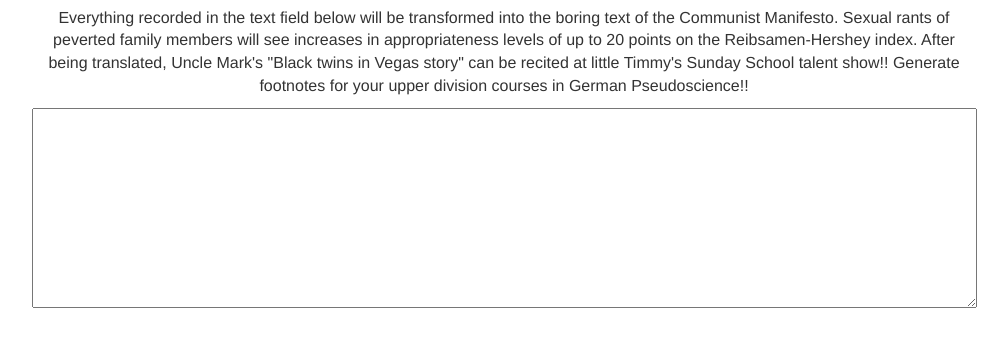
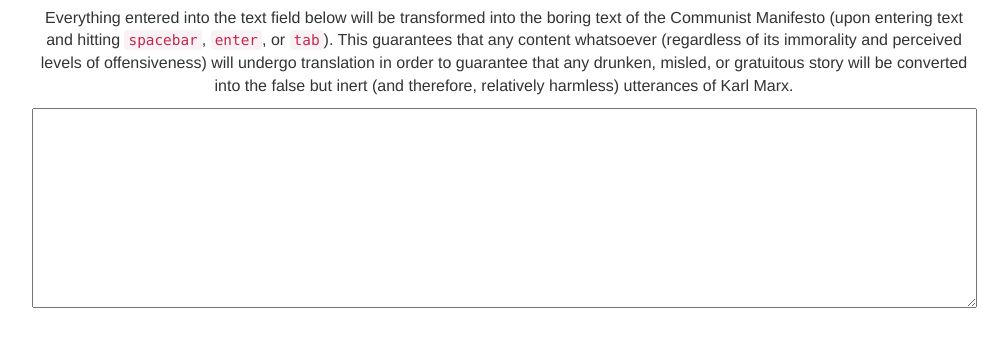
Before and after one commit to jeffreysbrother/PG-ification, a website: page index.html in a window 1280 px wide. Shown: the part 93-440 px from the top of the page, without its empty margins (136-1144 px from the left). Drawn offline with nearby package versions, Linux system fonts and the light colour scheme.

```diff
--- a/index.html
+++ b/index.html
@@ -7,7 +7,6 @@
   <link rel="stylesheet" href="normalize.css">
   <link rel="stylesheet" href="node_modules/bootstrap/dist/css/bootstrap.min.css">
   <link rel="stylesheet" href="style.css">
-  <title>Document</title>
 </head>
 <body>
 
@@ -16,7 +15,7 @@
   <div class="row">
     <div class="col-md-10 col-md-offset-1">
       <h1 class="text-center">PG-ification</h1>
-      <p class="text-center">Everything recorded in the text field below will be transformed into the boring text of the Communist Manifesto. Sexual rants of peverted family members will see increases in appropriateness levels of up to 20 points on the Reibsamen-Hershey index. After being translated, Uncle Mark's "Black twins in Vegas story" can be recited at little Timmy's Sunday School talent show!! Generate footnotes for your upper division courses in German Pseudoscience!!</p>
+      <p class="text-center">Everything entered into the text field below will be transformed into the boring text of the Communist Manifesto (upon entering text and hitting <code>spacebar</code>, <code>enter</code>, or <code>tab</code>). This guarantees that any content whatsoever (regardless of its immorality and perceived levels of offensiveness) will undergo translation in order to guarantee that any drunken, misled, or gratuitous story will be converted into the false but inert (and therefore, relatively harmless) utterances of Karl Marx.</p>
     </div>
   </div>
 
```
